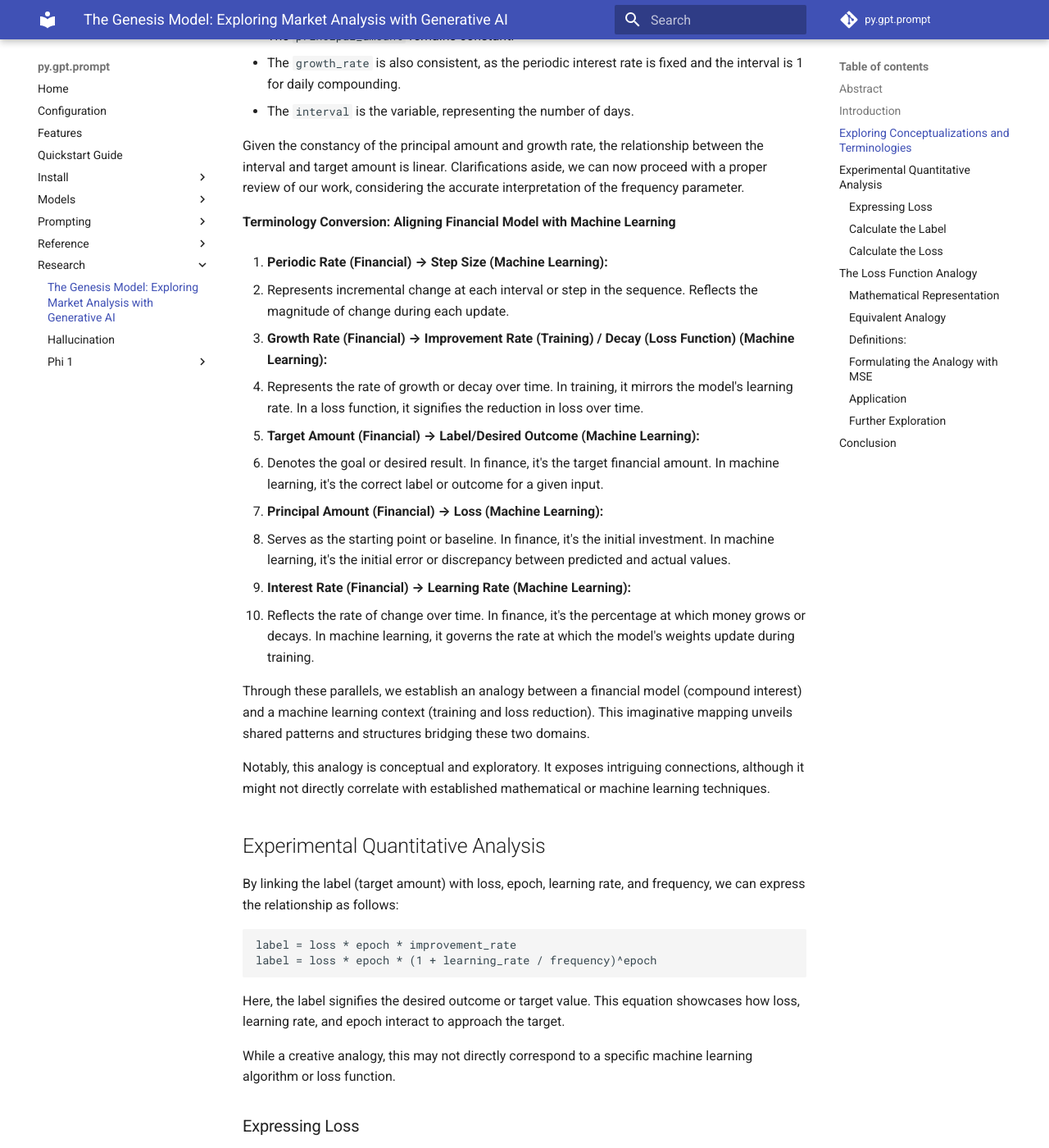
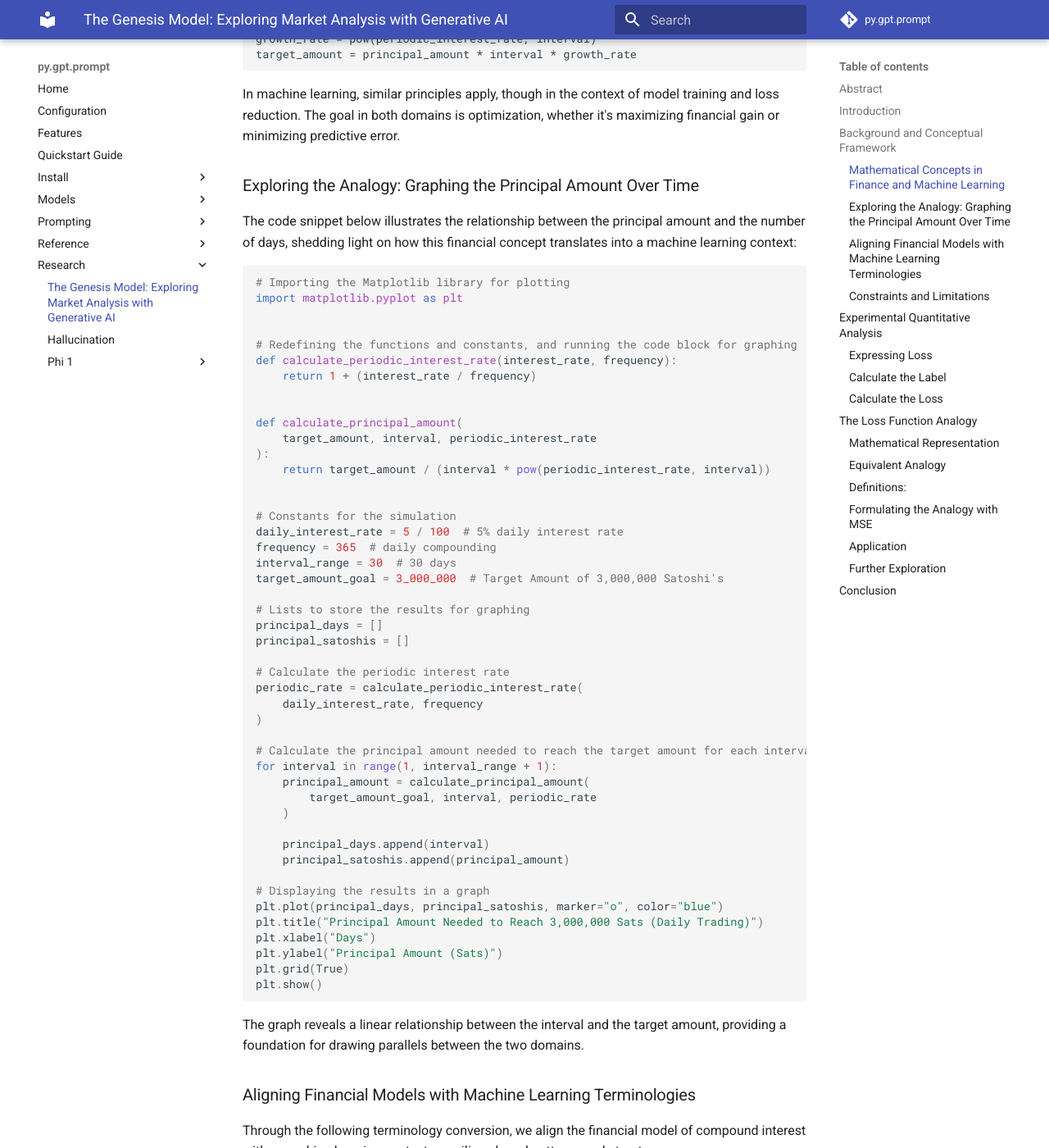
Before and after one commit to teleprint-me/py.gpt.prompt, an MkDocs documentation site: the page built from docs/research/genesis.md, in a window 1280 px wide and 1400 px high, scrolled down 1871 px. Shown: the whole window at 82% size. Built offline with MkDocs 1.6.1 and Material for MkDocs 9.7.7, drawn with Linux system fonts in a browser that asks for light colours; comment, search, counter and statistics services are not loaded; some of the changed text lies outside the part shown.

Commit message:
docs: Add detailed background and conceptual framework

````diff
--- a/docs/research/genesis.md
+++ b/docs/research/genesis.md
@@ -69,21 +69,92 @@ While the connections might not yet be fully realized, this exploration marks
 the beginning of a promising pathway, one that could yield profound insights
 into both fields and create opportunities for unprecedented collaboration.
 
-## Exploring Conceptualizations and Terminologies
+## Background and Conceptual Framework
 
-Initially, we employed the concept of compound interest from the realm of
-finance, defined as follows:
+### Mathematical Concepts in Finance and Machine Learning
 
-```
+In the field of finance, concepts like compound interest are central to
+understanding how money grows over time. The equation for calculating the target
+amount with daily compounding can be expressed as:
+
+```plaintext
 periodic_interest_rate = interest_rate / frequency
 growth_rate = pow(periodic_interest_rate, interval)
 target_amount = principal_amount * interval * growth_rate
 ```
 
+In machine learning, similar principles apply, though in the context of model
+training and loss reduction. The goal in both domains is optimization, whether
+it's maximizing financial gain or minimizing predictive error.
+
+### Exploring the Analogy: Graphing the Principal Amount Over Time
+
+The code snippet below illustrates the relationship between the principal amount
+and the number of days, shedding light on how this financial concept translates
+into a machine learning context:
+
+```python
+# Importing the Matplotlib library for plotting
+import matplotlib.pyplot as plt
+
+
+# Redefining the functions and constants, and running the code block for graphing
+def calculate_periodic_interest_rate(interest_rate, frequency):
+    return 1 + (interest_rate / frequency)
+
+
+def calculate_principal_amount(
+    target_amount, interval, periodic_interest_rate
+):
+    return target_amount / (interval * pow(periodic_interest_rate, interval))
+
+
+# Constants for the simulation
+daily_interest_rate = 5 / 100  # 5% daily interest rate
+frequency = 365  # daily compounding
+interval_range = 30  # 30 days
+target_amount_goal = 3_000_000  # Target Amount of 3,000,000 Satoshi's
+
+# Lists to store the results for graphing
+principal_days = []
+principal_satoshis = []
+
+# Calculate the periodic interest rate
+periodic_rate = calculate_periodic_interest_rate(
+    daily_interest_rate, frequency
+)
+
+# Calculate the principal amount needed to reach the target amount for each interval in the range
+for interval in range(1, interval_range + 1):
+    principal_amount = calculate_principal_amount(
+        target_amount_goal, interval, periodic_rate
+    )
+
+    principal_days.append(interval)
+    principal_satoshis.append(principal_amount)
+
+# Displaying the results in a graph
+plt.plot(principal_days, principal_satoshis, marker="o", color="blue")
+plt.title("Principal Amount Needed to Reach 3,000,000 Sats (Daily Trading)")
+plt.xlabel("Days")
+plt.ylabel("Principal Amount (Sats)")
+plt.grid(True)
+plt.show()
+```
+
+The graph reveals a linear relationship between the interval and the target
+amount, providing a foundation for drawing parallels between the two domains.
+
+### Aligning Financial Models with Machine Learning Terminologies
+
+Through the following terminology conversion, we align the financial model of
+compound interest with a machine learning context, unveiling shared patterns and
+structures:
+
 - The `principal_amount` remains constant.
-- The `growth_rate` is also consistent, as the periodic interest rate is fixed
-  and the interval is 1 for daily compounding.
 - The `interval` is the variable, representing the number of days.
+- The `growth_rate` is also consistent, as the `periodic_interest_rate` is fixed
+  and the `interval` is utilized for daily compounding.
 
 Given the constancy of the principal amount and growth rate, the relationship
 between the interval and target amount is linear. Clarifications aside, we can
@@ -121,14 +192,13 @@ interpretation of the frequency parameter.
      which money grows or decays. In machine learning, it governs the rate at
      which the model's weights update during training.
 
-Through these parallels, we establish an analogy between a financial model
-(compound interest) and a machine learning context (training and loss
-reduction). This imaginative mapping unveils shared patterns and structures
-bridging these two domains.
+### Constraints and Limitations
 
-Notably, this analogy is conceptual and exploratory. It exposes intriguing
-connections, although it might not directly correlate with established
-mathematical or machine learning techniques.
+Notably, this analogy is conceptual and exploratory. While it exposes intriguing
+connections between finance and machine learning, it might not directly
+correlate with established mathematical or machine learning techniques. The
+analogy's limitations must be considered, particularly if the intention is to
+apply these insights in practice.
 
 ## Experimental Quantitative Analysis
 
````
